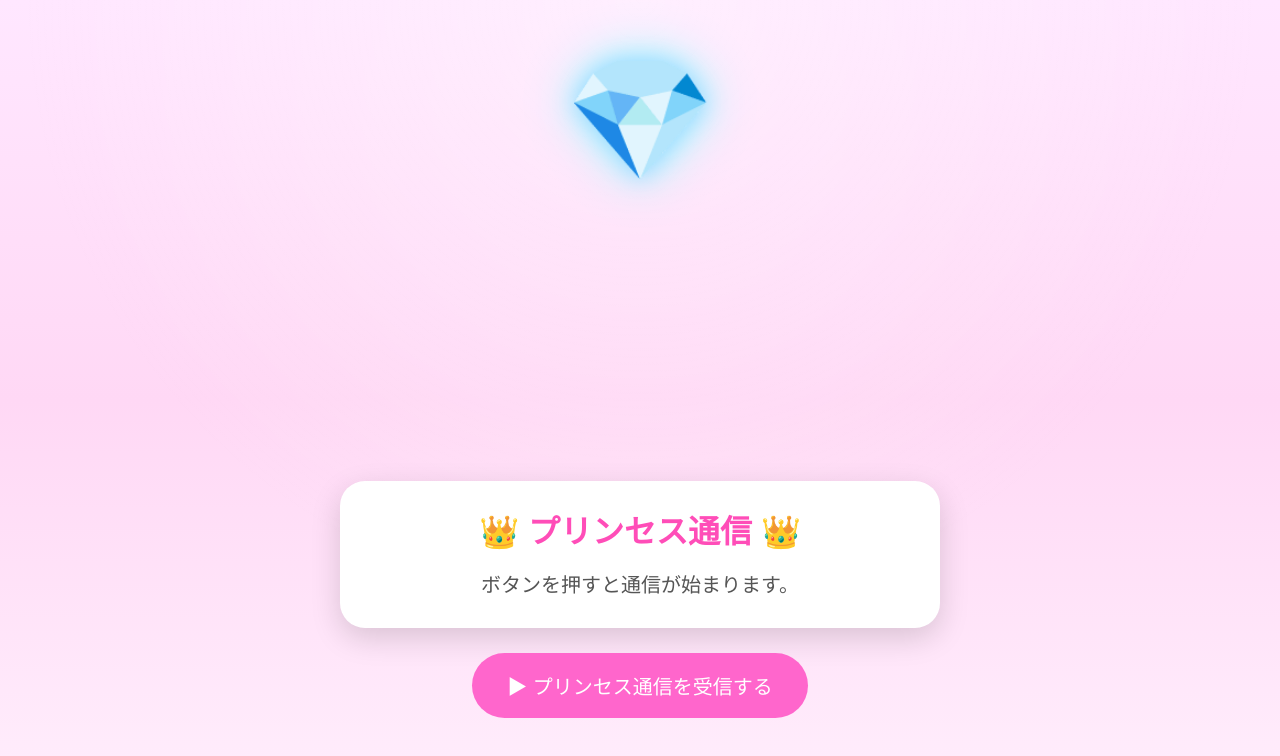
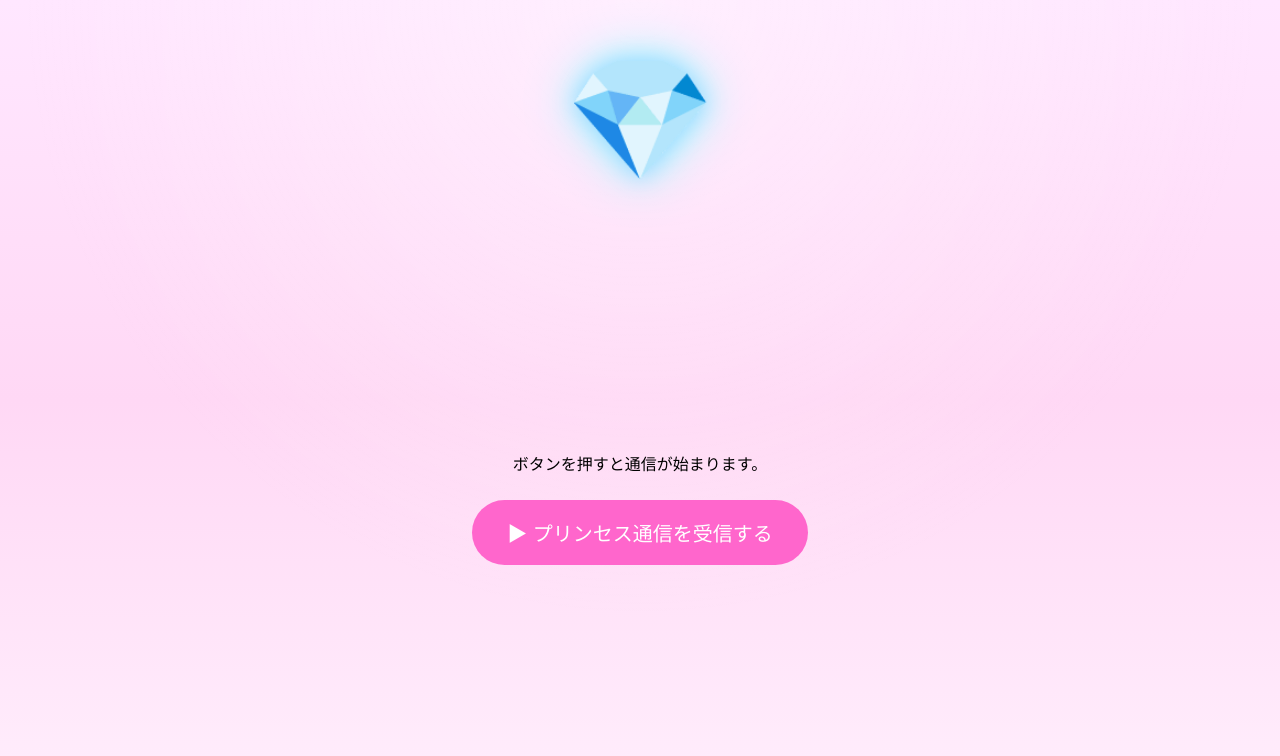
Before and after one commit to nao-princess/princess-nfc2, a plain HTML site: page index.html in a window 1280 px wide. Drawn offline with Linux system fonts and the light colour scheme.

Commit message:
Update index.html

```diff
--- a/index.html
+++ b/index.html
@@ -31,15 +31,15 @@
     </div>
 
     <!-- メッセージ -->
-    <div id="messageBox">
+   <!-- <div id="messageBox"> -->
 
-        <h1>👑 プリンセス通信 👑</h1>
+     <!--    <h1>👑 プリンセス通信 👑</h1> -->
 
-        <p id="message">
+       <!-- <p id="message"> -->
             ボタンを押すと通信が始まります。
-        </p>
+       <!-- </p>-->
 
-    </div>
+  <!--  </div>-->
 
     <!-- 再生ボタン -->
     <div id="buttonArea">
```
